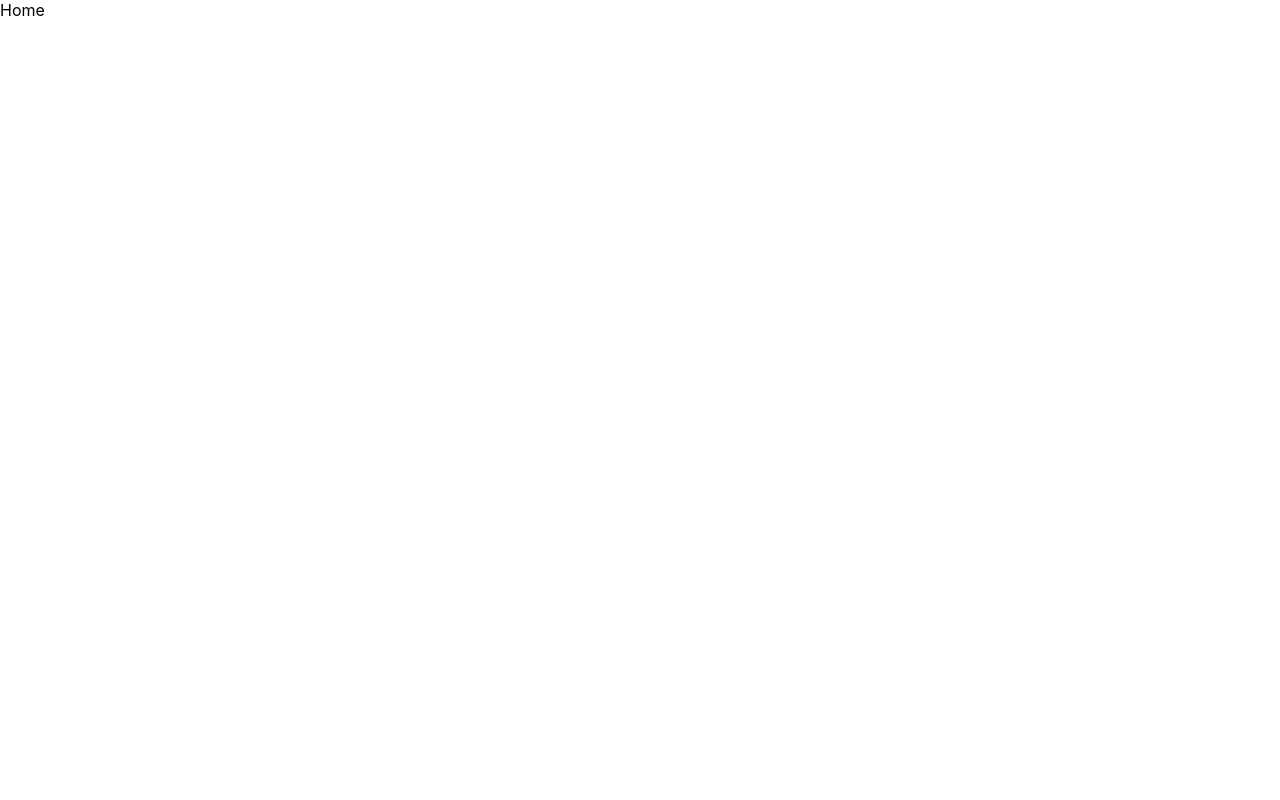
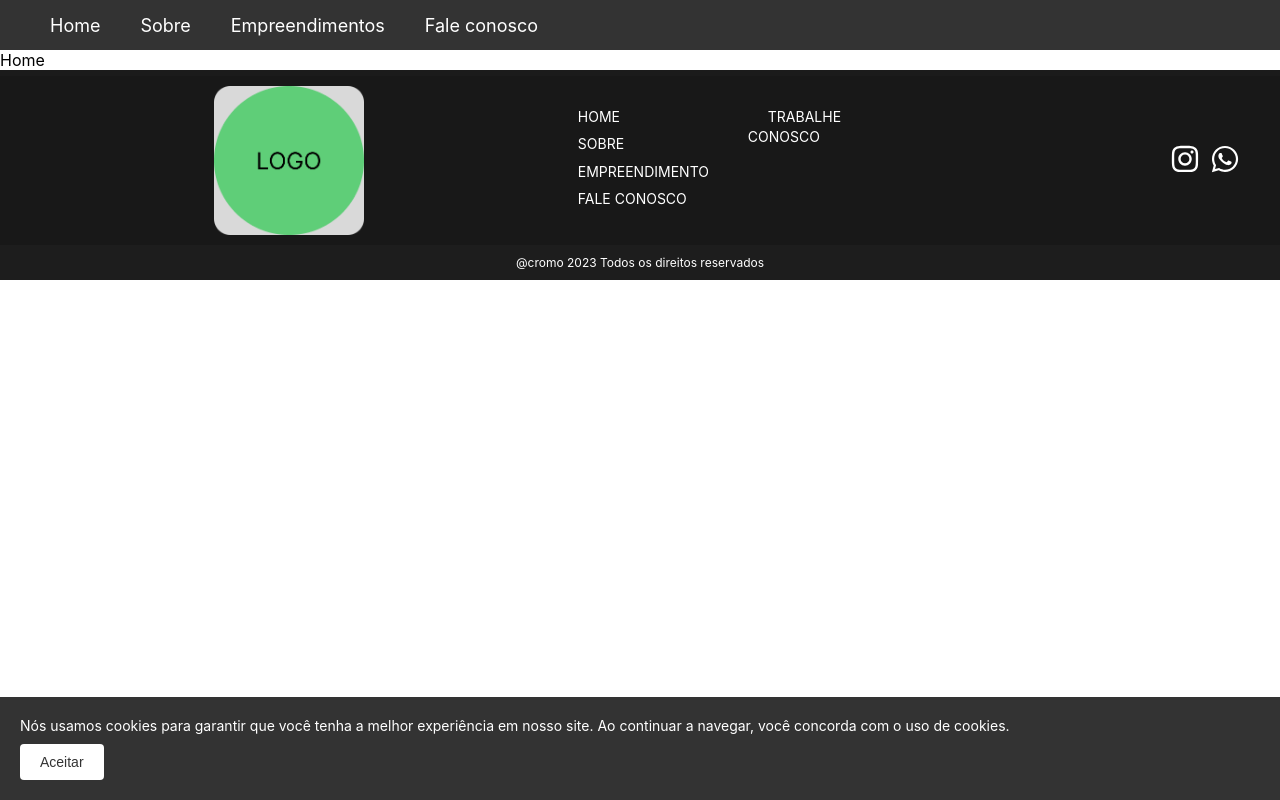
Before and after one commit to walttoncoelho/CROMO, a React (Create React App) app in the folder cromo/: page / in a window 1280 px wide. Built offline with nearby package versions, Linux system fonts and the light colour scheme.

Commit message:
Estrutura inicial do Navbar e Footer

```diff
--- a/cromo/package.json
+++ b/cromo/package.json
@@ -6,10 +6,13 @@
     "@testing-library/jest-dom": "^5.16.5",
     "@testing-library/react": "^13.4.0",
     "@testing-library/user-event": "^13.5.0",
+    "flat-social-icons": "^0.0.1",
     "react": "^18.2.0",
     "react-dom": "^18.2.0",
+    "react-icons": "^4.7.1",
     "react-router-dom": "^6.8.1",
     "react-scripts": "5.0.1",
+    "react-social-icons": "^5.15.0",
     "signup": "^0.0.4",
     "styled-components": "^5.3.6",
     "web-vitals": "^2.1.4"
--- a/cromo/src/App.js
+++ b/cromo/src/App.js
@@ -1,9 +1,11 @@
 import './App.css';
+import CookiePopup from './components/PopUps/Cookies/CookiePopup';
 import { AppRoutes } from './routes/AppRoutes';
 
 export function App() {
   return (
 <>
+<CookiePopup />
 <AppRoutes />
 </>
   );
--- /dev/null
+++ b/cromo/src/components/Navbar/Navbar.jsx
@@ -0,0 +1,19 @@
+import React from 'react'
+import { Link } from 'react-router-dom';
+import {Nav, NavItem} from "./Style"
+
+export default function Navbar() {
+  return (
+    <>
+
+    <Nav>
+      <ul>
+        <NavItem><Link to="/">Home</Link></NavItem>
+        <NavItem><Link to="/sobre">Sobre</Link></NavItem>
+        <NavItem><Link to="/empreendimentos">Empreendimentos</Link></NavItem>
+        <NavItem><Link to="/fale-conosco">Fale conosco</Link></NavItem>
+      </ul>
+    </Nav>
+    </>
+  )
+}
--- /dev/null
+++ b/cromo/src/components/Navbar/Style.jsx
@@ -0,0 +1,30 @@
+import styled from 'styled-components';
+
+export const Nav = styled.nav`
+  background-color: #333;
+  height: 50px;
+  display: flex;
+  justify-content: space-between;
+  align-items: center;
+`;
+
+export const NavItem = styled.li`
+  display: inline-block;
+  margin-right: 20px;
+  font-size: 18px;
+
+  &:last-child {
+    margin-right: 0;
+  }
+
+  & > a {
+    color: #fff;
+    text-decoration: none;
+    padding: 10px;
+    border-radius: 5px;
+
+    &:hover {
+      background-color: #555;
+    }
+  }
+`;
--- /dev/null
+++ b/cromo/src/components/PopUps/Cookies/CookiePopup.jsx
@@ -0,0 +1,27 @@
+import React, { useState, useEffect } from "react";
+import "./Style.css"
+
+export default function CookiePopup() {
+  const [isVisible, setIsVisible] = useState(false);
+
+  useEffect(() => {
+    const cookieAccepted = localStorage.getItem("cookie_accepted");
+    if (!cookieAccepted) {
+      setIsVisible(true);
+    }
+  }, []);
+
+  function handleAcceptClick() {
+    localStorage.setItem("cookie_accepted", true);
+    setIsVisible(false);
+  }
+
+  return (
+    <div className={`cookie-popup ${isVisible ? "visible" : ""}`}>
+    <p>
+      Nós usamos cookies para garantir que você tenha a melhor experiência em nosso site. Ao continuar a navegar, você concorda com o uso de cookies.
+    </p>
+    <button onClick={handleAcceptClick}>Aceitar</button>
+  </div>
+  )
+}
--- /dev/null
+++ b/cromo/src/components/PopUps/Cookies/Style.css
@@ -0,0 +1,31 @@
+.cookie-popup {
+  position: fixed;
+  bottom: 0;
+  left: 0;
+  right: 0;
+  padding: 20px;
+  background-color: #333;
+  color: #fff;
+  font-size: 14px;
+  z-index: 9999;
+  transform: translateY(100%);
+  transition: transform 0.3s ease-in-out;
+}
+
+.cookie-popup.visible {
+  transform: translateY(0);
+}
+
+.cookie-popup p {
+  margin: 0 0 10px;
+}
+
+.cookie-popup button {
+  background-color: #fff;
+  color: #333;
+  border: none;
+  padding: 10px 20px;
+  border-radius: 4px;
+  cursor: pointer;
+  font-size: 14px;
+}
--- /dev/null
+++ b/cromo/src/components/footer/Footer.jsx
@@ -0,0 +1,83 @@
+import React from "react";
+import { FaInstagram, FaWhatsapp } from "react-icons/fa";
+import {
+  ByGoodApp,
+  Colum,
+  Container,
+  Grid1,
+  Grid2,
+  Grid4
+} from "./style";
+import logoImg from "../../assets/logo/logo.png";
+/* import instagram from "../../assets/instagram.svg"; */
+
+export default function Footer() {
+  return (
+    <>
+      <Container>
+        <Colum>
+          <Grid1>
+            <img src={logoImg} alt="Logo" />
+          </Grid1>
+          <Grid2>
+            <>
+              <ul>
+                <li>
+                  <a href="home">HOME</a>
+                </li>
+                <li>
+                  <a href="sobre">SOBRE</a>
+                </li>
+                <li>
+                  <a href="servicos">EMPREENDIMENTOS</a>
+                </li>
+
+                <li>
+                  <a href="contato">FALE CONOSCO</a>
+                </li>
+              </ul>
+
+              <ul>
+                <li>
+                  <a href="listavip">TRABALHE CONOSCO</a>
+                </li>
+              </ul>
+            </>
+          </Grid2>
+
+          <Grid4>
+            <a
+              href="##"
+              target="_blank"
+              rel="noopener noreferrer"
+            >
+              {/* <img src={instagram} alt="Instagram" /> */}
+
+              <FaInstagram />
+            </a>
+
+            <a
+              href="##"
+              target="_blank"
+              rel="noopener noreferrer"
+            >
+              <FaWhatsapp />
+            </a>
+          </Grid4>
+        </Colum>
+        <ByGoodApp>
+          <p>
+            @cromo 2023 Todos os direitos reservados{" "}
+            <a
+              href="https://www.goodapp.com.br"
+              target="_blank"
+              rel="noopener noreferrer"
+            >
+
+            </a>
+          </p>
+        </ByGoodApp>
+      </Container>
+    </>
+  );
+}
--- /dev/null
+++ b/cromo/src/components/footer/style/index.jsx
@@ -0,0 +1,165 @@
+import styled from "styled-components";
+
+export const Container = styled.div`
+  border-top: 6px solid #1b1b1b;
+  display: flex;
+  flex-wrap: wrap;
+  max-width: 100%;
+  align-items: center;
+  justify-content: center;
+  margin: 0 auto;
+  background-color: #181818;
+`;
+
+export const Colum = styled.div`
+
+  color: #fff;
+  display: flex;
+  width: 1440px;
+  max-width: 1200px;
+  flex-direction: row;
+  padding: 10px;
+
+  p {
+    margin-bottom: 8px;
+  }
+`;
+
+export const Grid1 = styled.div`
+
+  display: flex;
+  flex-direction: column;
+  width: 50%;
+  margin: 0 50px;
+
+  img {
+    width: 30%;
+    margin: auto;
+  }
+
+  @media screen {
+    max-width: 700px;
+    width: 80%;
+    margin: auto;
+  }
+`;
+
+export const Grid2 = styled.div`
+
+  display: flex;
+  width: 100%;
+
+
+  ul {
+    display: flex;
+    flex-direction: row;
+    list-style-type: none;
+    margin: 20px;
+    padding: 0;
+    overflow: hidden;
+    flex-wrap: wrap;
+    max-width: 150px;
+    min-width: 150px;
+  }
+
+  li a {
+    color: #fff;
+    text-align: center;
+    text-decoration: none;
+    font-size: 14px;
+    width: 150px;
+    margin: 20px;
+  }
+  li a:hover {
+    border-radius: 5px;
+    color: #ffd000;
+    font-weight: bold;
+    transition-delay: 1.1;
+    border-bottom: #ffd000 1px solid;
+
+  }
+`;
+
+export const Grid3 = styled.div`
+  display: flex;
+  flex-direction: column;
+  width: 50%;
+  margin: 0 10px;
+
+  ul {
+    list-style-type: none;
+    margin: 0;
+    padding: 0;
+    overflow: hidden;
+  }
+
+  li a {
+    color: #db7575;
+    text-align: center;
+    text-decoration: none;
+    font-size: 14px;
+  }
+
+  li a:hover {
+    border-radius: 5px;
+    color: #8b0000;
+    padding: 10px;
+    font-weight: bold;
+  }
+`;
+
+export const Grid4 = styled.div`
+  display: flex;
+  margin: auto;
+
+  img {
+    width: 35px;
+    height: 35px;
+    margin: auto;
+    margin: 0 15px;
+  }
+
+
+
+  a {
+
+
+    svg{
+      width: 30px;
+      height: 30px;
+      fill: #ffffff;
+      margin-left: 10px;
+    }
+  }
+
+  @media (max-width: 500px) {
+flex-direction :column ;
+margin: auto;
+    }
+`;
+
+export const ByGoodApp = styled.div`
+  margin: auto;
+  display: flex;
+  background-color: #1d1d1d;
+  width: 100%;
+  height: 35px;
+
+  a {
+    text-decoration: none;
+  }
+
+  p {
+    color: #fff;
+    align-items: center;
+    justify-content: center;
+    margin: auto;
+    font-size: 12px;
+    text-decoration: none;
+  }
+
+  strong {
+    color: #fff;
+    text-decoration: none;
+  }
+`;
--- a/cromo/src/pages/Home/Home.jsx
+++ b/cromo/src/pages/Home/Home.jsx
@@ -1,7 +1,16 @@
 import React from 'react'
+import Footer from '../../components/footer/Footer'
+
+import Navbar from '../../components/Navbar/Navbar'
+
+
 
 export default function Home() {
   return (
+    <>
+  <Navbar />
     <div>Home</div>
+<Footer />
+    </>
   )
 }
```
Also changed, not shown: cromo/src/components/PopUps/SucessoEmail/SucessoEmail.jsx (+7 -0 lines), cromo/src/assets/logo/logo.png (added), cromo/src/components/PopUps/Cookies/Cookies.jsx (deleted), 1 other file (tests, documents, lock files or other folders).
